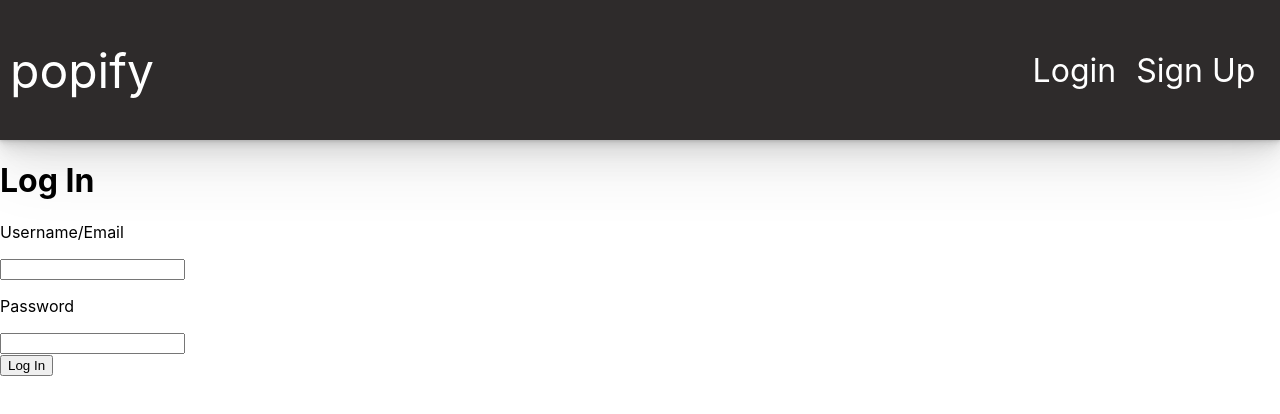
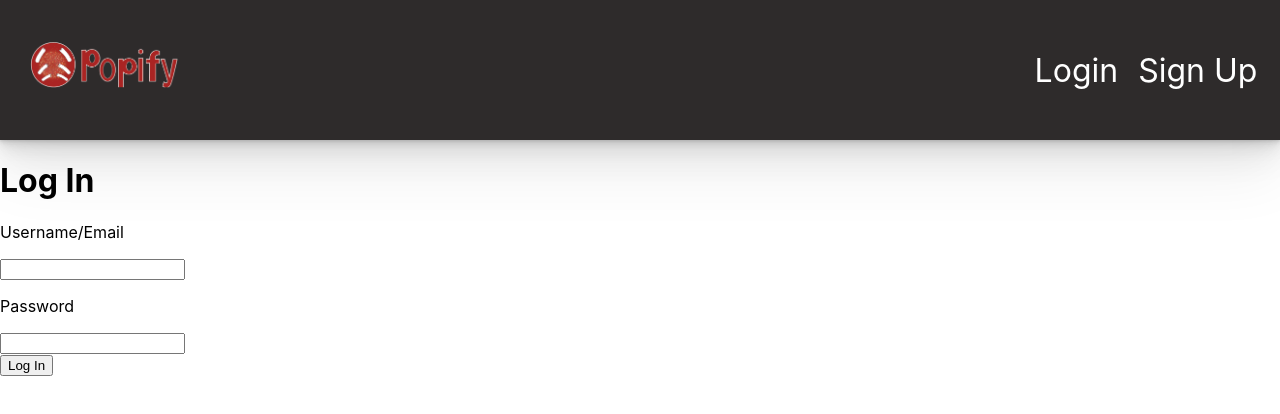
Before and after one commit to Ecantero/Popify, a React (Create React App) app: page / in a window 1280 px wide. Shown: the top 414 px of the page. Built offline with nearby package versions, Linux system fonts and the light colour scheme.

Commit message:
navbar with logo

```diff
--- a/package.json
+++ b/package.json
@@ -3,6 +3,7 @@
   "version": "0.1.0",
   "private": true,
   "dependencies": {
+    "@aws-amplify/cli": "^8.0.2",
     "@testing-library/jest-dom": "^5.16.3",
     "@testing-library/react": "^12.1.4",
     "@testing-library/user-event": "^13.5.0",
--- a/src/components/Navigation.css
+++ b/src/components/Navigation.css
@@ -12,6 +12,11 @@
 .logo{
     width: 80%;
     font-size: 3em;
+    padding-left: 20px;
+}
+.logo > img{
+    width: 15%;
+    height: 15%;
 
 }
 .links{
--- a/src/components/Navigation.js
+++ b/src/components/Navigation.js
@@ -1,12 +1,14 @@
 import React from 'react';
 import "./Navigation.css"
 import { Link } from 'react-router-dom';
-
+import logo from '../assets/popify-logo.png';
 
 export const Navigation = () => {
   return (
     <div class="container">
-      <div class="logo">popify</div>
+      <div class="logo">
+        <img src={logo} alt="popify logo"/>
+      </div>
       <div class="links">
         <div>
           <Link to="/Login">Login</Link>
```
Also changed, not shown: src/assets/popify-logo.png (added), 1 other file (tests, documents, lock files or other folders).
